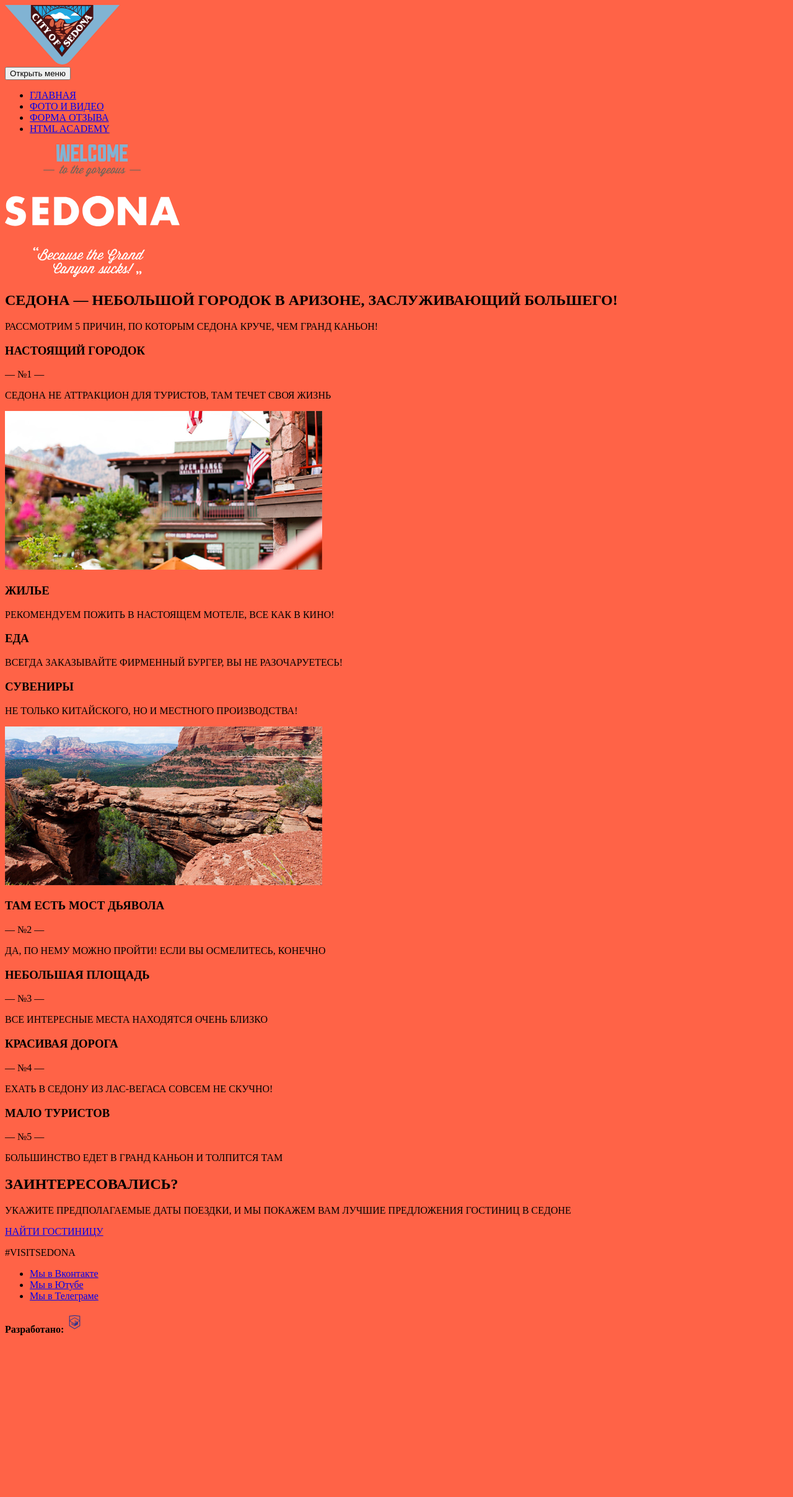
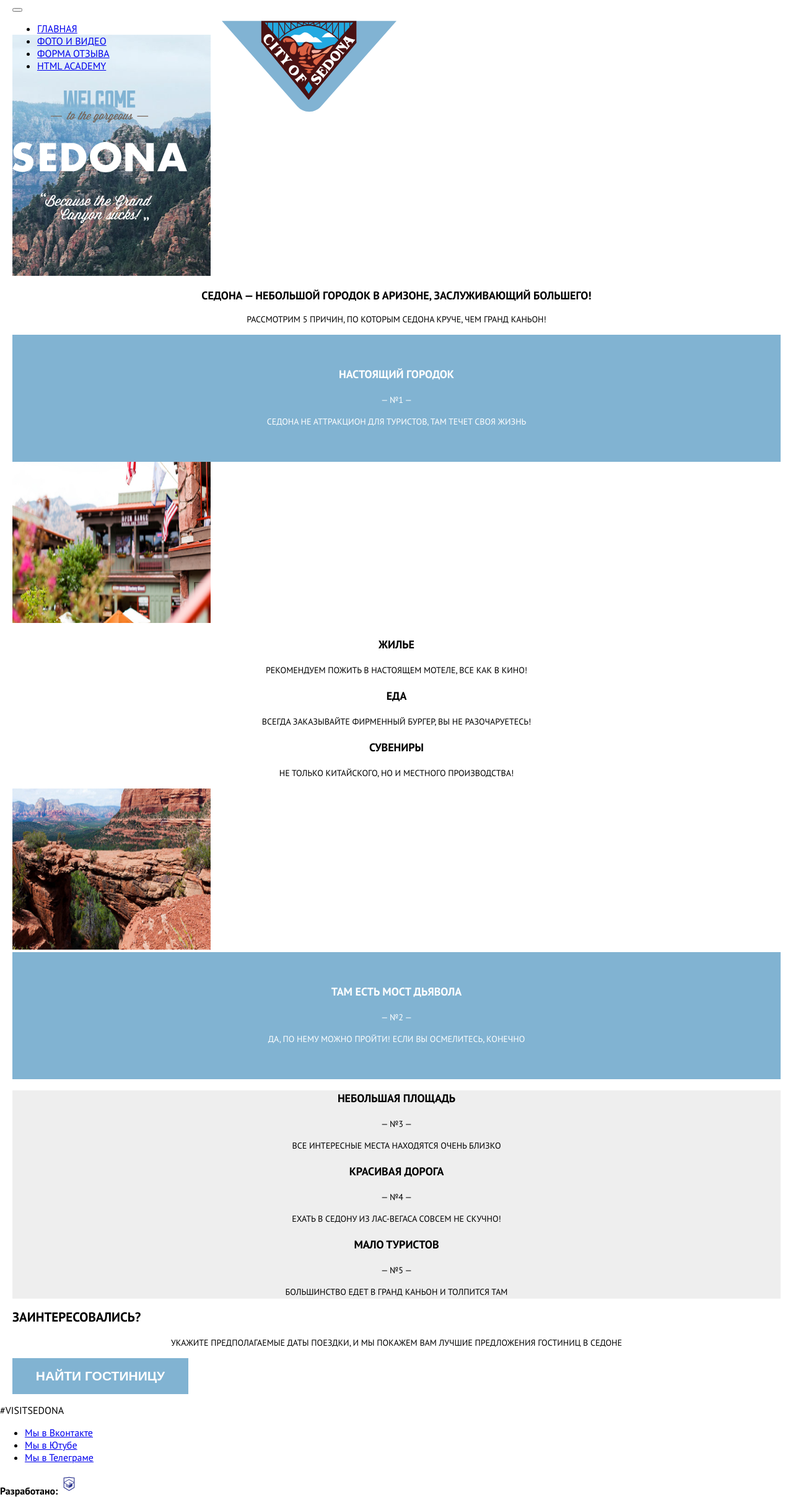
Before and after one commit to valeriyasv/2271799-sedona-27, a website: page source/index.html in a window 1280 px wide. Shown: the whole page at 62% size. Before the commit the page ends 2162 px from the top, so only its background shows below. Drawn offline with nearby package versions, Linux system fonts and the light colour scheme; files that its build step writes are made by us from their sources.

Commit message:
Начинает стилизацию главной страницы

```diff
--- a/source/index.html
+++ b/source/index.html
@@ -3,18 +3,19 @@
   <head>
     <meta charset="utf-8">
     <title>HTML Academy: Седона</title>
-    <link href="./css/style.css" rel="stylesheet" type="text/css">
+    <link href="./css/style.css" rel="stylesheet">
   </head>
   <body class="page__body">
     <header class="main-header">
-      <a class="main-header__logo">
-        <img src="./img/logo.svg" width="185" height="96" alt="Логотип Sedona">
+      <div class="container">
+        <div class="main-header__inner">
+          <div class="main-header__logo logo">
+            <a class="logo__link">
+              <img class="logo__link-img" src="./img/logo.svg"  alt="Логотип Sedona" width="282" height="214">
             </a>
+          </div>
           <nav class="main-nav">
-        <button class="main-nav__toggle" type="button">
-          <span class="visually-hidden">Открыть меню</span>
-        </button>
-        <div class="main-nav__wrapper">
+            <button class="main-nav__toggle" type="button"></button>
             <ul class="main-nav__list site-list">
               <li class="site-list__item site-list__item--current">
                 <a href="index.html">
@@ -37,11 +38,15 @@
                 </a>
               </li>
             </ul>
+          </nav>
         </div>
-      </nav>
+      </div>
     </header>
     <main class="main-container">
-      <img src="./img/text-index.svg.svg" width="282" height="214" alt="Welcome to Sedona">
+      <div class="container">
+        <section class="main-page">
+          <img class="main-page__title img" src="./img/text-index.svg.svg" width="282" height="214" alt="Welcome to Sedona">
+        </section>
         <section class="reasons">
           <div class="reasons__wrapper">
             <h2 class="reasons__title">СЕДОНА — НЕБОЛЬШОЙ ГОРОДОК В АРИЗОНЕ, ЗАСЛУЖИВАЮЩИЙ БОЛЬШЕГО!</h2>
@@ -53,7 +58,7 @@
                 <P class="reasons__text reasons__text--light">СЕДОНА НЕ АТТРАКЦИОН ДЛЯ ТУРИСТОВ, ТАМ ТЕЧЕТ СВОЯ ЖИЗНЬ</P>
               </div>
               <div class="reasons__image">
-              <img src="./img/photo-city@1x.jpg" alt="Фото города">
+                <img class="img" src="./img/photo-city@1x.jpg" alt="Фото города" width="320" height="260">
               </div>
             </div>
             <div class="reasons__row">
@@ -74,7 +79,7 @@
             </div>
             <div class="reasons__row">
               <div class="reasons__image">
-              <img src="./img/photo-bridge@1x.jpg" alt="Фото мост Дьявола">
+                <img class="img" src="./img/photo-bridge@1x.jpg" alt="Фото мост Дьявола" width="320" height="260">
               </div>
               <div class="reasons__panel">
                 <h3 class="reasons__title reasons__title--light">ТАМ ЕСТЬ МОСТ ДЬЯВОЛА</h3>
@@ -83,7 +88,7 @@
               </div>
             </div>
             <div class="reasons__row">
-            <div class="reasons__list">
+              <div class="reasons__list--gray">
                 <div class="reasons__item">
                   <h3 class="reasons__title">НЕБОЛЬШАЯ ПЛОЩАДЬ</h3>
                   <p class="reasons__text">— №3 —</p>
@@ -107,10 +112,13 @@
           <div class="map__wrapper">
             <h2 class="map__title">ЗАИНТЕРЕСОВАЛИСЬ?</h2>
             <p class="map__text">УКАЖИТЕ ПРЕДПОЛАГАЕМЫЕ ДАТЫ ПОЕЗДКИ, И МЫ ПОКАЖЕМ ВАМ ЛУЧШИЕ ПРЕДЛОЖЕНИЯ ГОСТИНИЦ В СЕДОНЕ</p>
-          <a class="map__search-button button" href="#">НАЙТИ ГОСТИНИЦУ</a>
-          <div class="map__image"></div>
+            <a  href="#"><button class="map__search-button button">НАЙТИ ГОСТИНИЦУ</button></a>
+            <div class="map__image">
+
+            </div>
           </div>
           </section>
+        </div>
       </main>
       <footer class="main-footer">
     <div class="main-footer__wrapper">
@@ -136,5 +144,6 @@
       </div>
     </div>
       </footer>
+    </div>
   </body>
 </html>
--- /dev/null
+++ b/source/less/blocks/fonts.less
@@ -0,0 +1,15 @@
+@font-face {
+  font-family: "PT Sans";
+  font-style: normal;
+  font-weight: 400;
+  src: url("../fonts/ptsans.woff2") format("woff2");
+  font-display: swap;
+}
+
+@font-face {
+  font-family: "PT Sans";
+  font-style: normal;
+  font-weight: 700;
+  src: url("../fonts/ptsansbold.woff2") format("woff2");
+  font-display: swap;
+}
--- /dev/null
+++ b/source/less/header/header.less
@@ -0,0 +1,22 @@
+.main-header {
+  background-color: #ffffff;
+}
+
+.main-header__inner {
+  display: flex;
+  flex-direction: row;
+  height: 56px;
+}
+
+.main-nav__toggle {
+
+}
+
+.logo__link-img {
+
+}
+
+.main-header__logo {
+  position: absolute;
+  right: 50%;
+}
--- /dev/null
+++ b/source/less/main/main.less
@@ -0,0 +1,28 @@
+.page__body {
+  font-family: "PT Sans", sans-serif;
+  margin: 0;
+}
+
+.button {
+  background-color: @main-color;
+  color: #ffffff;
+  font-size: 21px;
+  font-weight: bold;
+  width: 284px;
+  height: 58px;
+  border: none;
+}
+
+.main-page__title {
+  margin-top: 90px;
+  margin-bottom: 85px;
+}
+
+.main-page {
+  background-image: url("../img/back-mobile.jpg.png");
+  background-repeat: no-repeat;
+}
+
+.container {
+  margin: 0 20px;
+}
--- /dev/null
+++ b/source/less/map/map.less
@@ -0,0 +1,14 @@
+.map__title {
+  font-size: 21px;
+  line-height: 26px;
+  font-weight: bold;
+}
+
+.map__text {
+  .text();
+}
+
+.map__search-button {
+  width: 284px;
+  height: 58px;
+}
--- /dev/null
+++ b/source/less/reasons/reasons.less
@@ -0,0 +1,26 @@
+.reasons__title {
+  .title-h2();
+
+  &--light {
+    color: #ffffff;
+  }
+}
+
+.reasons__text {
+  .text();
+
+  &--light {
+    color: #ffffff;
+  }
+}
+
+.reasons__panel {
+  background-color: @main-color;
+  padding: 33px 18px 40px 18px;
+}
+
+.reasons__list {
+  &--gray {
+    background-color: #eeeeee;
+  }
+}
--- a/source/less/style.less
+++ b/source/less/style.less
@@ -1,2 +1,6 @@
-// Начните писать стили здесь
-body { background: tomato; }
+@import "blocks/fonts.less";
+@import "header/header.less";
+@import "main/main.less";
+@import "variables/var.less";
+@import "reasons/reasons.less";
+@import "map/map.less";
--- /dev/null
+++ b/source/less/variables/var.less
@@ -0,0 +1,15 @@
+@main-color: #81B3D2;
+
+.title-h2() {
+  font-size: 18px;
+  font-weight: bold;
+  line-height: 26px;
+  text-align: center;
+}
+
+
+.text() {
+  font-size: 14px;
+  line-height: 21px;
+  text-align: center;
+}
```
Also changed, not shown: source/form.html (+22 -31 lines), source/img/back-mobile.jpg.jpg (added), source/img/back-mobile.jpg.png (added), 1 other file. Lines whose indentation alone changed are shown as unchanged.
